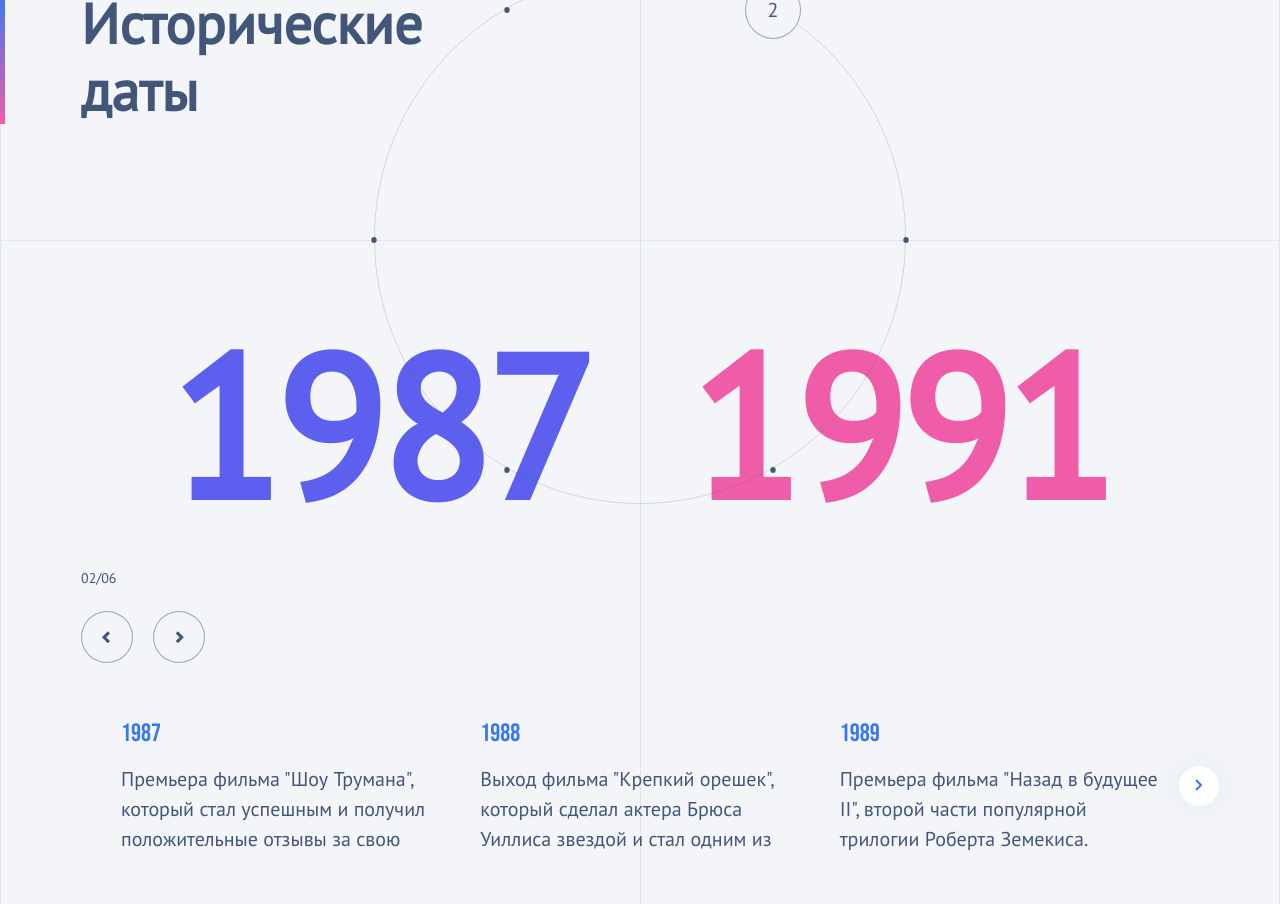
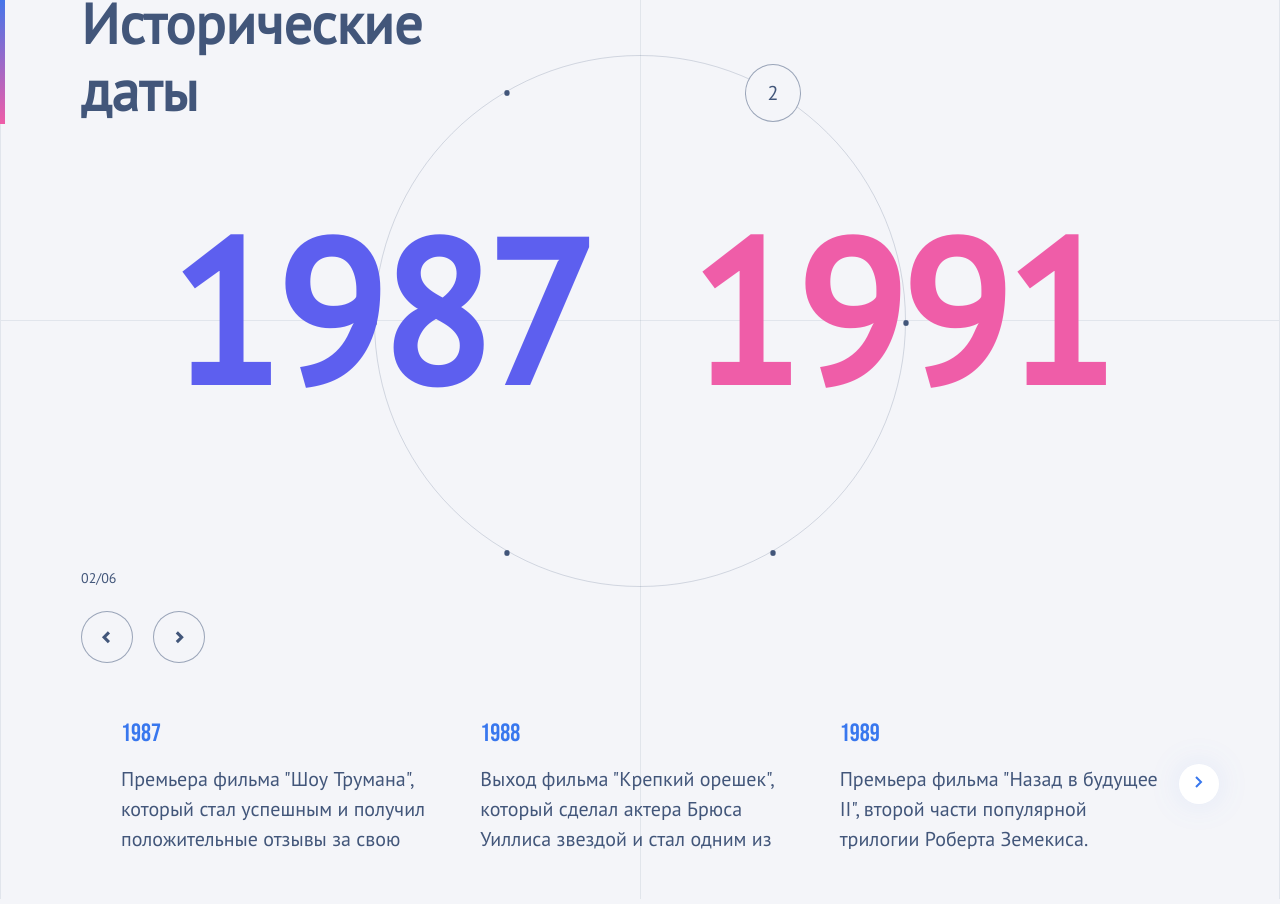
Before and after one commit to damnnou/test-history, a React (Create React App) app: page / in a window 1280 px wide. Shown: the part 160-1064 px from the top of the page. Built offline with nearby package versions, Linux system fonts and the light colour scheme.

Commit message:
add CategoryWrapper

```diff
--- a/src/App.tsx
+++ b/src/App.tsx
@@ -10,7 +10,11 @@ import history from "./api/history";
 import { initialCategories } from "./constants/categories";
 import type { HistoryItem } from "./types/variablesProps";
 import gsap, { Power1 } from "gsap";
-import { opacityAnimation } from "./styles/animations";
+import {
+    fadeInSectionAnimation,
+    fadeOutSectionAnimation,
+    opacityAnimation,
+} from "./styles/animations";
 
 const AppWrapper = styled.div`
     position: relative;
@@ -24,34 +28,30 @@ const AppWrapper = styled.div`
     box-sizing: border-box;
 `;
 
-const StyledHr = styled.hr`
+const CategoryWrapper = styled.div<{ hidden?: boolean }>`
     @media (max-width: 620px) {
-        display: block;
-        animation: ${opacityAnimation} 1s;
+        animation: ${(props) =>
+                props.hidden ? fadeOutSectionAnimation : fadeInSectionAnimation}
+            0.5s;
+        visibility: ${(props) => (props.hidden ? "hidden" : "visible")};
+        display: flex;
+        flex-direction: column;
         order: 3;
-        width: calc(100% - 40px);
-        background-color: #c7cdd9;
         margin-bottom: 20px;
+        margin: 20px;
     }
-
     display: none;
 `;
 
+const StyledHr = styled.hr`
+    width: 100%;
+    background-color: #c7cdd9;
+`;
+
 const CategoryName = styled.p`
-    @media (max-width: 620px) {
-        display: block;
-        margin-left: 20px;
-        margin-top: auto;
-        margin-bottom: 20px;
-        order: 2;
-        animation: ${opacityAnimation} 1s;
-        color: ${colors["Black-blue"]};
-        font-size: 14px;
-        font-weight: 700;
-        line-height: 30px; /* 150% */
-    }
-
-    display: none;
+    color: ${colors["Black-blue"]};
+    font-size: 14px;
+    font-weight: 700;
 `;
 
 const App: React.FC = () => {
@@ -188,11 +188,11 @@ const App: React.FC = () => {
                 onChangeCategory={handleCategoryChange}
                 selectedCategory={selectedCategory}
             />
-            {!isLoading && categoryName && (
-                <>
+            {categoryName && (
+                <CategoryWrapper hidden={isLoading}>
+                    <CategoryName>{categoryName}</CategoryName>
                     <StyledHr />
-                    <CategoryName>{categoryName}</CategoryName>
-                </>
+                </CategoryWrapper>
             )}
             <StoriesSection isLoading={isLoading} stories={stories} />
         </AppWrapper>
--- a/src/features/CircleButton.tsx
+++ b/src/features/CircleButton.tsx
@@ -58,8 +58,7 @@ const Button = styled.div<PartialCircleButtonProps>`
         props.disabled &&
         `background-color: #f4f5f9;
             cursor: default;
-            border: 1px solid ${colors["Black-blue-Opacity-20"]};
-            color: ${colors["Black-blue"]}
+            opacity: 0.50;
     }`}
 `;
 
--- a/src/features/Story.tsx
+++ b/src/features/Story.tsx
@@ -28,7 +28,7 @@ const Container = styled.div`
     flex-direction: column;
     width: 320px;
     max-width: 400px;
-    max-height: 135px;
+    max-height: 130px;
     gap: 15px;
 `;
 
--- a/src/ui/MainCircle.tsx
+++ b/src/ui/MainCircle.tsx
@@ -20,9 +20,6 @@ const Cross = styled.div`
     }
 
     &:after {
-        @media (max-height: 1080px) {
-            transform: translateY(-80px);
-        }
         pointer-events: none;
         top: 480px;
         position: absolute;
@@ -42,9 +39,6 @@ const Cross = styled.div`
 `;
 
 const Circle = styled.div`
-    @media (max-height: 1080px) {
-        transform: translateY(132px);
-    }
     transform: translateY(215px);
     width: 530px;
     height: 530px;
@@ -52,7 +46,7 @@ const Circle = styled.div`
     max-height: 530px;
     border-radius: 50%;
     border: 1px solid ${colors["Black-blue-Opacity-20"]};
-    z-index: 10;
+    z-index: 20;
 `;
 
 const CircleButtonWrapper = styled.div`
--- a/src/ui/SelectCategorySection.tsx
+++ b/src/ui/SelectCategorySection.tsx
@@ -74,7 +74,7 @@ const SelectCategorySection: React.FC<SelectCategorySectionProps> = ({
                         <path
                             d="M13.7489 10.0418L10.6239 13.1668L13.7489 16.2918"
                             stroke="#42567A"
-                            stroke-width="2"
+                            strokeWidth="2"
                         />
                     </svg>
                 </CircleButton>
@@ -95,7 +95,7 @@ const SelectCategorySection: React.FC<SelectCategorySectionProps> = ({
                         <path
                             d="M11.5839 10.0418L14.7089 13.1668L11.5839 16.2918"
                             stroke="#42567A"
-                            stroke-width="2"
+                            strokeWidth="2"
                         />
                     </svg>
                 </CircleButton>
--- a/src/ui/StoriesSection.tsx
+++ b/src/ui/StoriesSection.tsx
@@ -44,6 +44,7 @@ const Eclipse = styled.button<{ $visible?: boolean }>`
         display: none;
     }
     z-index: 100;
+
     visibility: ${(props) => (props.$visible ? "visible" : "hidden")};
     margin: auto auto;
     min-width: 40px;
@@ -67,7 +68,7 @@ const StoriesSection: React.FC<StoriesSectionProps> = ({
     const handleSlideChange = () => {
         if (!swiper) return;
         const activeIndex = swiper.activeIndex;
-        const slidesPerView = 3;
+        const slidesPerView = swiper.slidesPerViewDynamic();
 
         if (activeIndex + slidesPerView === stories.length) {
             setNextButton(false);
--- a/src/ui/YearsCounter.tsx
+++ b/src/ui/YearsCounter.tsx
@@ -25,11 +25,11 @@ const StyledContainer = styled.div`
     position: absolute;
     width: fit-content;
     height: fit-content;
-    top: 400px;
+    top: 470px;
     gap: 100px;
     left: 50%;
-    transform: translateX(-50%);
-    z-index: -10;
+    transform: translate(-50%, -50%);
+    z-index: 10;
     pointer-events: none;
     cursor: default;
 `;
```
